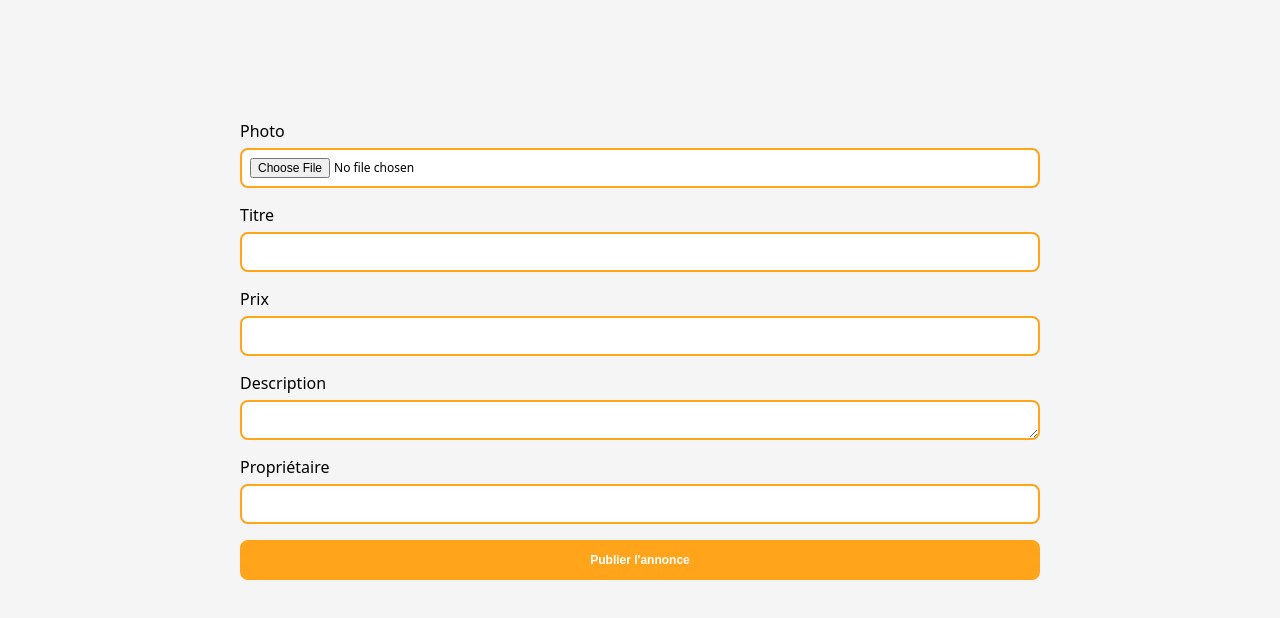
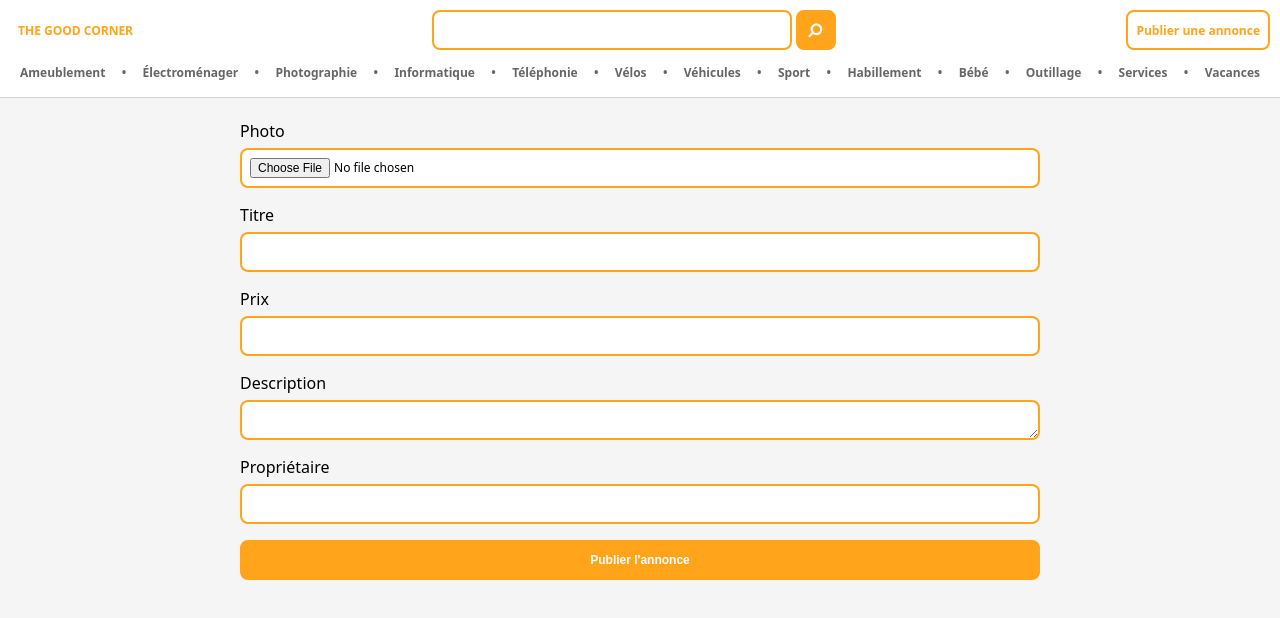
Before and after one commit to Omcci/the-good-corner, a Next.js app in the folder web-app/: page /publish-article in a window 1280 px wide. Shown: the top 618 px of the page. Built offline with nearby package versions, Linux system fonts and the light colour scheme.

Commit message:
re added Header inside Layout to render the header of the page

```diff
--- a/web-app/src/components/Layout/Layout.tsx
+++ b/web-app/src/components/Layout/Layout.tsx
@@ -1,7 +1,7 @@
 import { ReactNode } from "react";
 import Head from "next/head";
 
-// import Header from "../Header/Header";
+import Header from "../Header/Header";
 import { MainContent } from "./Layout.styled";
 
 export const CATEGORIES = [
@@ -32,7 +32,7 @@ export default function Layout({ children }: { children: ReactNode }) {
         <meta name="viewport" content="width=device-width, initial-scale=1" />
         <link rel="icon" href="/favicon.ico" />
       </Head>
-      {/* <Header /> */}
+      <Header />
       <MainContent>{children}</MainContent>
     </>
   );
```
